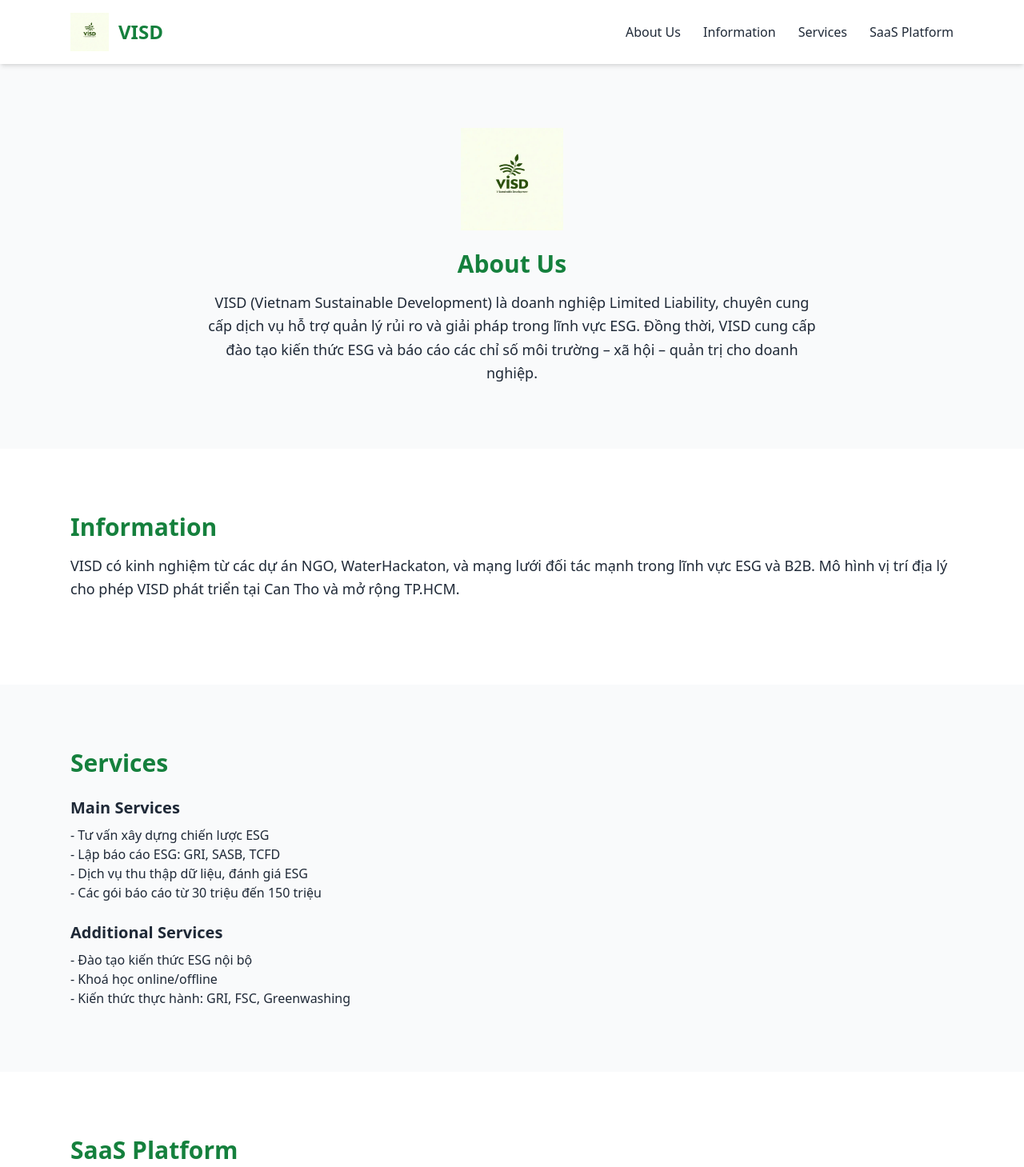
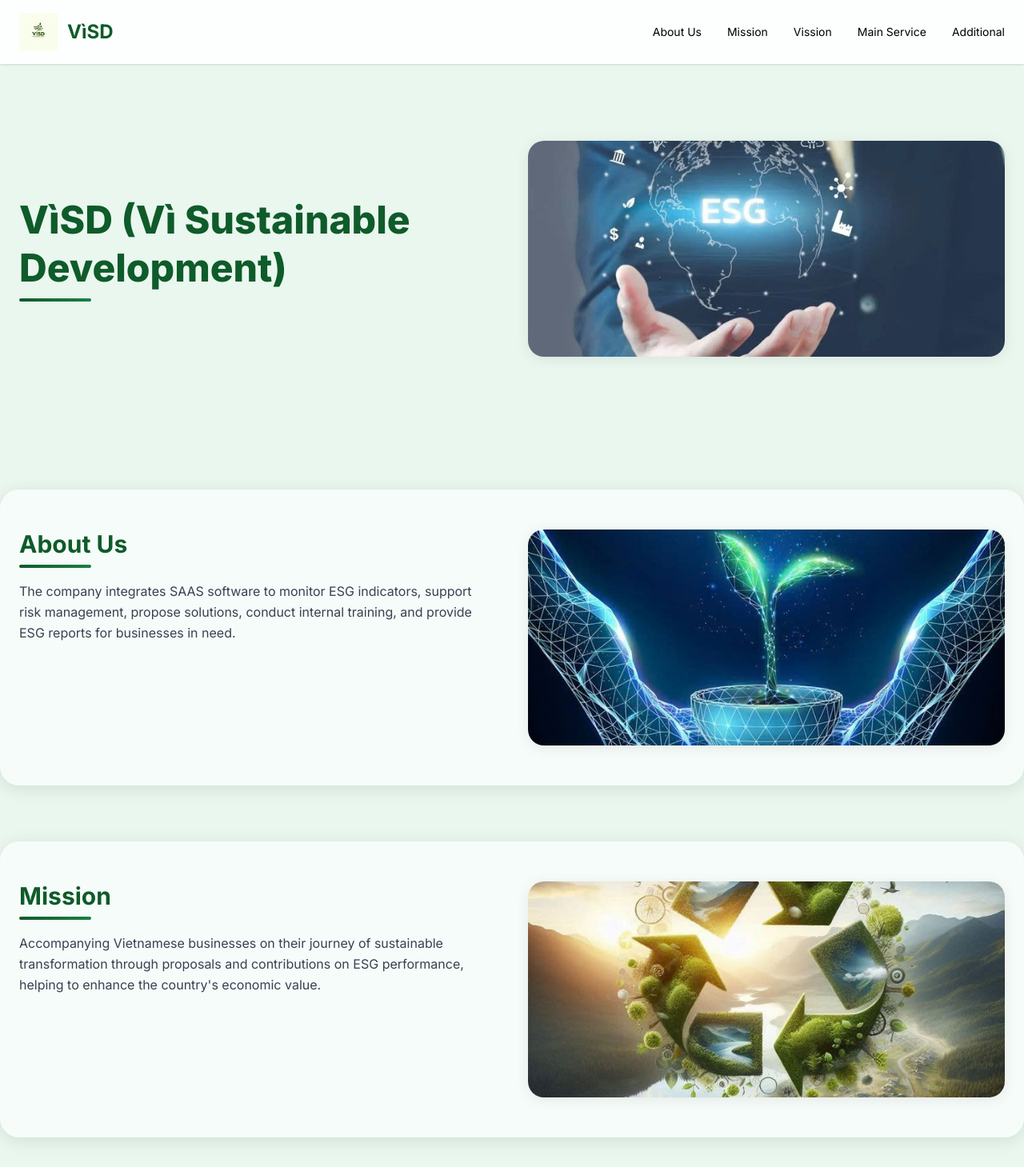
Before and after one commit to nlakhoa123/mycv, a plain HTML site: page index.html in a window 1280 px wide. Shown: the top 1459 px of the page at 80% size. Drawn offline with nearby package versions, Linux system fonts and the light colour scheme.

Commit message:
Change html file

```diff
--- a/index.html
+++ b/index.html
@@ -1,111 +1,268 @@
 <!DOCTYPE html>
 <html lang="en">
 <head>
-    <meta charset="UTF-8" />
-    <meta name="viewport" content="width=device-width, initial-scale=1.0" />
-    <title>VISD Website</title>
-    <!-- Tailwind CDN -->
+  <meta charset="UTF-8">
+  <meta name="viewport" content="width=device-width, initial-scale=1">
+
+  <title>VìSD (Vì Sustainable Development)</title>
+
+  <!-- Tailwind CSS -->
   <script src="https://cdn.tailwindcss.com"></script>
+
+  <!-- Font -->
+  <link href="https://fonts.googleapis.com/css2?family=Inter:wght@300;400;600;700;800&display=swap" rel="stylesheet">
+
+  <style>
+    body {
+      font-family: 'Inter', sans-serif;
+      background: #e9f7ef;
+    }
+
+    :root {
+      --green-dark: #0f5b2a;
+      --green-mid: #1a8044;
+      --green-light: #e7f8ec;
+    }
+
+    .reveal { opacity:0; transform:translateY(20px); transition:0.7s; }
+    .reveal.show { opacity:1; transform:translateY(0); }
+
+    .glass {
+      background: rgba(255,255,255,0.6);
+      backdrop-filter: blur(12px);
+      border-radius: 24px;
+      padding: 50px;
+      box-shadow: 0 4px 22px rgba(0,0,0,0.1);
+    }
+
+    .underline-green {
+      width: 90px;
+      height: 4px;
+      background: linear-gradient(90deg, var(--green-dark), var(--green-mid));
+      margin-top: 8px;
+      border-radius: 4px;
+    }
+
+    .section {
+      margin-top: 70px;
+      margin-bottom: 70px;
+    }
+
+    .img-box {
+      border-radius: 20px;
+      overflow: hidden;
+      height: 270px;
+      background: white;
+      box-shadow: 0 3px 18px rgba(0,0,0,0.08);
+    }
+
+    .img-box img {
+      width: 100%;
+      height: 100%;
+      object-fit: cover;
+    }
+  </style>
 </head>
 
-<body class="bg-gray-50 text-gray-800">
+<body>
 
 <!-- HEADER -->
-    <header class="bg-white shadow-md">
-        <div class="max-w-6xl mx-auto px-6 py-4 flex justify-between items-center">
+<header class="sticky top-0 z-50 bg-white/90 backdrop-blur shadow">
+  <div class="max-w-7xl mx-auto px-6 py-4 flex justify-between items-center">
+
     <div class="flex items-center gap-3">
-                <img src="assets/logo.png" alt="VISD Logo" class="w-12 h-12">
-                <h1 class="text-2xl font-bold text-green-700">VISD</h1>
+      <img src="assets/logo.png" class="w-12 h-12"> <!-- LOGO -->
+      <span class="text-2xl font-bold" style="color:var(--green-dark)">VìSD</span>
     </div>
 
-            <nav class="space-x-6">
-                <a href="#about" class="hover:text-green-700">About Us</a>
-                <a href="#info" class="hover:text-green-700">Information</a>
-                <a href="#services" class="hover:text-green-700">Services</a>
-                <a href="#saas" class="hover:text-green-700">SaaS Platform</a>
+    <nav class="hidden md:flex gap-8 text-sm font-medium">
+      <a href="#about" class="hover:text-[var(--green-dark)]">About Us</a>
+      <a href="#mission" class="hover:text-[var(--green-dark)]">Mission</a>
+      <a href="#vision" class="hover:text-[var(--green-dark)]">Vission</a>
+      <a href="#services" class="hover:text-[var(--green-dark)]">Main Service</a>
+      <a href="#additional" class="hover:text-[var(--green-dark)]">Additional</a>
     </nav>
+
   </div>
 </header>
 
-    <!-- ABOUT US -->
-    <section id="about" class="max-w-6xl mx-auto px-6 py-20">
-        <div class="flex items-center justify-center mb-6">
-            <img src="assets/logo.png" alt="VISD Logo" class="w-32">
+
+<!-- HERO -->
+<section class="max-w-7xl mx-auto px-6 py-24 reveal">
+
+  <div class="grid md:grid-cols-2 gap-10 items-center">
+
+    <div>
+      <h1 class="text-5xl font-extrabold leading-tight" style="color:var(--green-dark)">
+        VìSD (Vì Sustainable Development)
+      </h1>
+      <div class="underline-green"></div>
     </div>
 
-        <h2 class="text-3xl font-bold text-green-700 mb-4 text-center">About Us</h2>
-        <p class="text-lg leading-relaxed text-center max-w-3xl mx-auto">
-            VISD (Vietnam Sustainable Development) là doanh nghiệp Limited Liability,
-            chuyên cung cấp dịch vụ hỗ trợ quản lý rủi ro và giải pháp trong lĩnh vực ESG.
-            Đồng thời, VISD cung cấp đào tạo kiến thức ESG và báo cáo các chỉ số môi trường – xã hội – quản trị cho doanh nghiệp.
-        </p>
-    </section>
+    <div class="img-box">
+      <img src="assets/hinh1.jpg"> <!-- HERO IMAGE -->
+    </div>
 
-    <!-- INFORMATION -->
-    <section id="info" class="bg-white py-20">
-        <div class="max-w-6xl mx-auto px-6">
-            <h2 class="text-3xl font-bold text-green-700 mb-4">Information</h2>
-            <p class="text-lg leading-relaxed mb-6">
-                VISD có kinh nghiệm từ các dự án NGO, WaterHackaton, và mạng lưới đối tác mạnh
-                trong lĩnh vực ESG và B2B. Mô hình vị trí địa lý cho phép VISD phát triển tại Can Tho và mở rộng TP.HCM.
-            </p>
   </div>
 </section>
 
-    <!-- SERVICES -->
-    <section id="services" class="max-w-6xl mx-auto px-6 py-20">
-        <h2 class="text-3xl font-bold text-green-700 mb-6">Services</h2>
 
-        <h3 class="text-xl font-semibold mb-2">Main Services</h3>
-        <p class="mb-6">
-            - Tư vấn xây dựng chiến lược ESG <br>
-            - Lập báo cáo ESG: GRI, SASB, TCFD <br>
-            - Dịch vụ thu thập dữ liệu, đánh giá ESG <br>
-            - Các gói báo cáo từ 30 triệu đến 150 triệu
+
+<!-- ABOUT -->
+<section id="about" class="max-w-7xl mx-auto px-6 section reveal glass">
+
+  <div class="grid md:grid-cols-2 gap-10">
+
+    <div>
+      <h2 class="text-3xl font-bold" style="color:var(--green-dark)">About Us</h2>
+      <div class="underline-green"></div>
+
+      <p class="mt-4 text-gray-700 leading-relaxed">
+        The company integrates SAAS software to monitor ESG indicators, support risk management,
+        propose solutions, conduct internal training, and provide ESG reports for businesses in need.
       </p>
-
-        <h3 class="text-xl font-semibold mb-2">Additional Services</h3>
-        <p>
-            - Đào tạo kiến thức ESG nội bộ <br>
-            - Khoá học online/offline <br>
-            - Kiến thức thực hành: GRI, FSC, Greenwashing
-        </p>
-    </section>
-
-    <!-- SAAS PLATFORM -->
-    <section id="saas" class="bg-white py-20">
-        <div class="max-w-6xl mx-auto px-6">
-            <h2 class="text-3xl font-bold text-green-700 mb-4">SaaS Platform</h2>
-            <p class="text-lg leading-relaxed mb-6">
-                VISD SaaS Platform cung cấp Dashboard ESG thông minh, tự động đánh giá,
-                so sánh và tạo báo cáo theo thời gian thực. Hỗ trợ doanh nghiệp đưa ra quyết định dựa trên dữ liệu ESG rõ ràng.
-            </p>
-
-            <div class="grid grid-cols-1 md:grid-cols-3 gap-6">
-                <div class="p-6 bg-green-50 rounded-xl shadow">
-                    <h3 class="text-xl font-bold mb-2">Basic</h3>
-                    <p>Giá: 60 triệu</p>
     </div>
 
-                <div class="p-6 bg-green-100 rounded-xl shadow">
-                    <h3 class="text-xl font-bold mb-2">Advanced</h3>
-                    <p>Giá: 99 triệu</p>
+    <div class="img-box">
+      <img src="assets/hinh2.jpg"> <!-- ABOUT IMAGE -->
     </div>
 
-                <div class="p-6 bg-green-200 rounded-xl shadow">
-                    <h3 class="text-xl font-bold mb-2">Enterprise</h3>
-                    <p>Giá: 120 - 149 triệu</p>
-                </div>
-            </div>
   </div>
 </section>
 
+
+
+<!-- MISSION -->
+<section id="mission" class="max-w-7xl mx-auto px-6 section reveal glass">
+
+  <div class="grid md:grid-cols-2 gap-10">
+
+    <div>
+      <h2 class="text-3xl font-bold" style="color:var(--green-dark)">Mission</h2>
+      <div class="underline-green"></div>
+
+      <p class="mt-4 text-gray-700 leading-relaxed">
+        Accompanying Vietnamese businesses on their journey of sustainable transformation through proposals
+        and contributions on ESG performance, helping to enhance the country's economic value.
+      </p>
+    </div>
+
+    <div class="img-box">
+      <img src="assets/hinh3.jpg"> <!-- MISSION IMAGE -->
+    </div>
+
+  </div>
+</section>
+
+
+
+<!-- VISSION -->
+<section id="vision" class="max-w-7xl mx-auto px-6 section reveal glass">
+
+  <div class="grid md:grid-cols-2 gap-10">
+
+    <div>
+      <h2 class="text-3xl font-bold" style="color:var(--green-dark)">Vission</h2>
+      <div class="underline-green"></div>
+
+      <p class="mt-4 text-gray-700 leading-relaxed">
+        Become a pioneering unit, the preferred choice for businesses in the field of ESG consulting services in Vietnam.
+        Contributing to sustainable development, promoting green transformation, and international integration.
+      </p>
+    </div>
+
+    <div class="img-box">
+      <img src="assets/hinh4.jpg"> <!-- VISSION IMAGE -->
+    </div>
+
+  </div>
+</section>
+
+
+
+<!-- MAIN SERVICE -->
+<section id="services" class="max-w-7xl mx-auto px-6 section reveal glass">
+
+  <h2 class="text-3xl font-bold" style="color:var(--green-dark)">Main Service</h2>
+  <div class="underline-green"></div>
+
+  <p class="mt-6 text-gray-700 leading-relaxed">
+    Comprehensive ESG strategy consulting and development is a service that provides the implementation process
+    from basic steps: current status assessment, defining sustainability goals, to complex steps: benchmarking the
+    current situation and developing a plan suitable for business operations. The service price ranges from 80 million
+    to over 150 million VND depending on the project's scale and complexity.
+  </p>
+
+  <p class="mt-6 text-gray-700 leading-relaxed">
+    Prepare ESG reports according to international standards (GRI, SASB, TCFD), provide services to support businesses
+    in data collection and standardize information according to domestic and international reporting frameworks to meet
+    legal, fundraising, and service valuation needs. Basic reports (GRI Score, ESG Ranking) range from 30 to 60 million,
+    while specialized reports (GRI Comprehensive + SASB) range from 60 to 150 million, depending on the industry and
+    organizational size.
+  </p>
+
+  <p class="mt-6 text-gray-700 leading-relaxed">
+    The VìSD SaaS Platform & AI Dashboard Analysis platform, which connects online to the VISD website, allows businesses
+    to track ESG indicators in real-time and receive alerts for exceeding thresholds. Basic features include: ESG Dashboard,
+    automatic alerts for exceeding thresholds, and a storage system for exporting reports at the time set by the company.
+    The application calculates prices annually and has 3 selection criteria: Basic (60 million), Advanced (99 million),
+    and Enterprise + Adjustment Consulting (89 - 149 million).
+  </p>
+
+  <div class="img-box mt-10">
+    <img src="assets/hinh6.jpg"> <!-- SERVICE IMAGE -->
+  </div>
+
+</section>
+
+
+
+<!-- ADDITIONAL -->
+<section id="additional" class="max-w-7xl mx-auto px-6 section reveal glass">
+
+  <h2 class="text-3xl font-bold" style="color:var(--green-dark)">b) Additional services</h2>
+  <div class="underline-green"></div>
+
+  <p class="mt-6 text-gray-700 leading-relaxed">
+    Regarding the two additional services, including ESG knowledge training for businesses. VISD is responsible for providing
+    knowledge training through online courses for personnel who need it, and for answering questions about ESG-related information:
+    the current situation, ESG planning, knowledge of the GRI, FSC standards, and what constitutes Greenwashing violations.
+    Employee courses generally range from 6 million to 10 million, and intensive courses (supporting certification registration)
+    from 20-30 million.
+  </p>
+
+  <p class="mt-6 text-gray-700 leading-relaxed">
+    Finally, the ES Risk Assessment, which analyzes the risks of investment projects and special infrastructure works, is
+    particularly important to meet the requirements of international banks (IFC, ADB) when borrowing funds, with prices ranging
+    from 70 to 150 million, depending on the scale and implementation time. However, these are two VISD services that are being
+    researched and need time to improve. See Appendix 8 for details.
+  </p>
+
+  <div class="img-box mt-10">
+    <img src="assets/hinh7.jpg"> <!-- ADDITIONAL SERVICE IMAGE -->
+  </div>
+
+</section>
+
+
+
 <!-- FOOTER -->
-    <footer class="bg-gray-800 text-white py-6 mt-10">
-        <div class="max-w-6xl mx-auto px-6 text-center">
-            © 2025 VISD - Vietnam Sustainable Development
-        </div>
+<footer class="py-10 text-center text-gray-600">
+  © 2025 VìSD (Vì Sustainable Development)
 </footer>
+
+<script>
+  const elements = document.querySelectorAll('.reveal');
+  const observer = new IntersectionObserver((entries)=>{
+    entries.forEach(entry=>{
+      if(entry.isIntersecting){
+        entry.target.classList.add('show');
+      }
+    });
+  }, { threshold: 0.18 });
+
+  elements.forEach(el => observer.observe(el));
+</script>
 
 </body>
 </html>
```
Also changed, not shown: assets/hinh1.jpg (added), assets/hinh2.jpg (added), assets/hinh3.jpg (added), assets/hinh4.jpg (added), assets/hinh5.jpg (added), assets/hinh6.jpg (added), assets/hinh7.jpg (added). Lines whose indentation alone changed are shown as unchanged.
